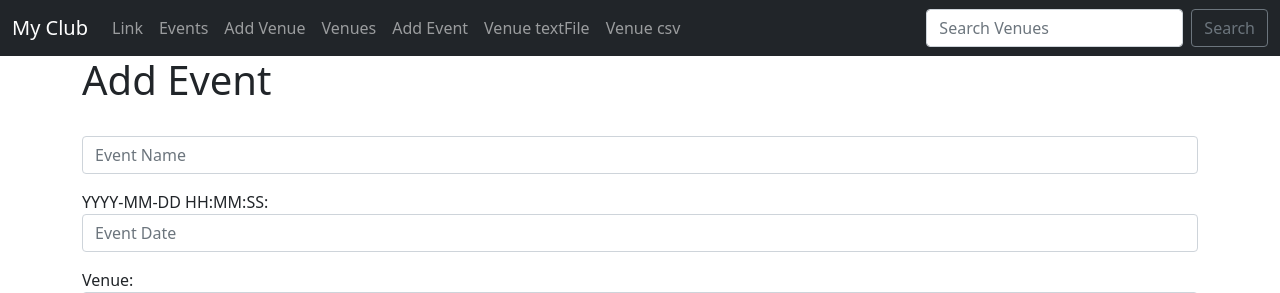
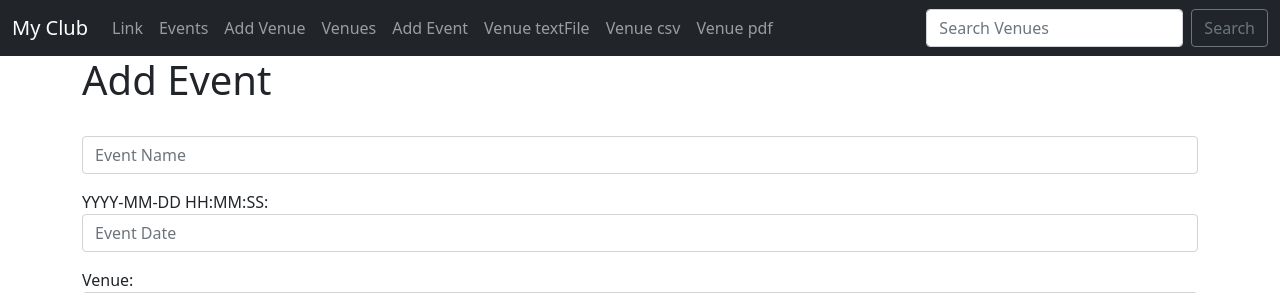
Before and after one commit to Waichiro/myclub, a Django app: page /add_event/ in a window 1280 px wide. Shown: the top 293 px of the page. Run offline with Django 4.2, Linux system fonts and the light colour scheme; data comes from the database, SQL or seed files in the repository.

Commit message:
Criacao da funcao de gerar pdf

```diff
--- a/events/templates/events/navbar.html
+++ b/events/templates/events/navbar.html
@@ -35,6 +35,10 @@
             <a class="nav-link" href="{% url 'venue-csv'  %}">Venue csv</a>
           </li>
 
+          <li class="nav-item">
+            <a class="nav-link" href="{% url 'venue-pdf'  %}">Venue pdf</a>
+          </li>
+
 
         </ul>
         <form class="d-flex" method=POST action="{% url 'search-venues' %}">
--- a/events/urls.py
+++ b/events/urls.py
@@ -17,6 +17,7 @@ urlpatterns = [
     path('delete_venue/<venue_id>/', views.delete_venue, name="delete-venue"),#Esse link deleta um Venue
     path('venue_text', views.venue_text, name="venue-text"),#Nesse link sera gerado um arquivo de texto
     path('venue_csv', views.venue_csv, name="venue-csv"),#Nesse link sera gerado um arquivo em csv
+    path('venue_pdf', views.venue_pdf, name="venue-pdf"),#Nesse link sera gerado um arquivo em pdf
 
 
 ]
--- a/events/views.py
+++ b/events/views.py
@@ -8,6 +8,13 @@ from .models import Event, Venue
 from .forms import VenueForm, EventForm
 from django.http import HttpResponse
 import csv
+
+#Nessa parte vai ficar todos os imports que precisa para gerar arquivos em PDF
+from django.http import FileResponse
+import io
+from reportlab.pdfgen import canvas
+from reportlab.lib.units import inch
+from reportlab.lib.pagesizes import letter
 
 #Aqui é o home do projeto onde fica o calendario
 def home(request, year=datetime.now().year, month=datetime.now().strftime('%B')):
@@ -193,3 +200,45 @@ def venue_csv(request):
 
 
     return response
+
+#gera um arquivo em pdf dos venues
+def venue_pdf(request):
+
+    #Create bytestream buffer
+    buf = io.BytesIO()
+
+    #Create a canvas
+    c = canvas.Canvas(buf, pagesize=letter, bottomup=0)
+
+    #create a text objects
+    textob = c.beginText()
+    textob.setTextOrigin(inch, inch)
+    textob.setFont("Helvetica", 14)
+
+    #Designa o modelo do banco de dados
+    venues = Venue.objects.all()
+
+    #Create a blank list
+    lines = []
+
+    for venue in venues:
+        lines.append(venue.name)
+        lines.append(venue.address)
+        lines.append(venue.zip_code)
+        lines.append(venue.phone)
+        lines.append(venue.email_address)
+        lines.append("  ")
+
+
+    # Loop
+    for line in lines:
+        textob.textLine(line)
+
+    #Finis Up
+    c.drawText(textob)
+    c.showPage()
+    c.save()
+    buf.seek(0)
+
+    #return something
+    return FileResponse(buf, as_attachment=True, filename='venue.pdf')
```
